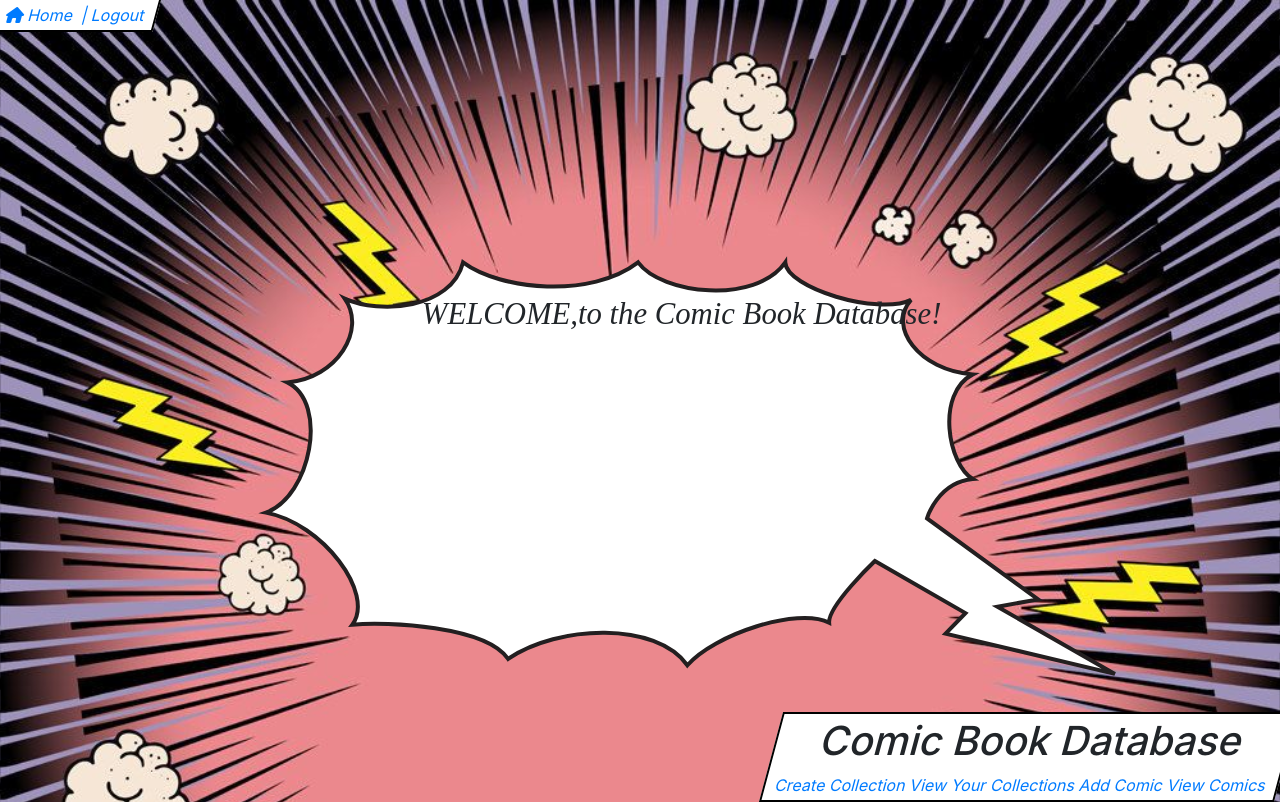
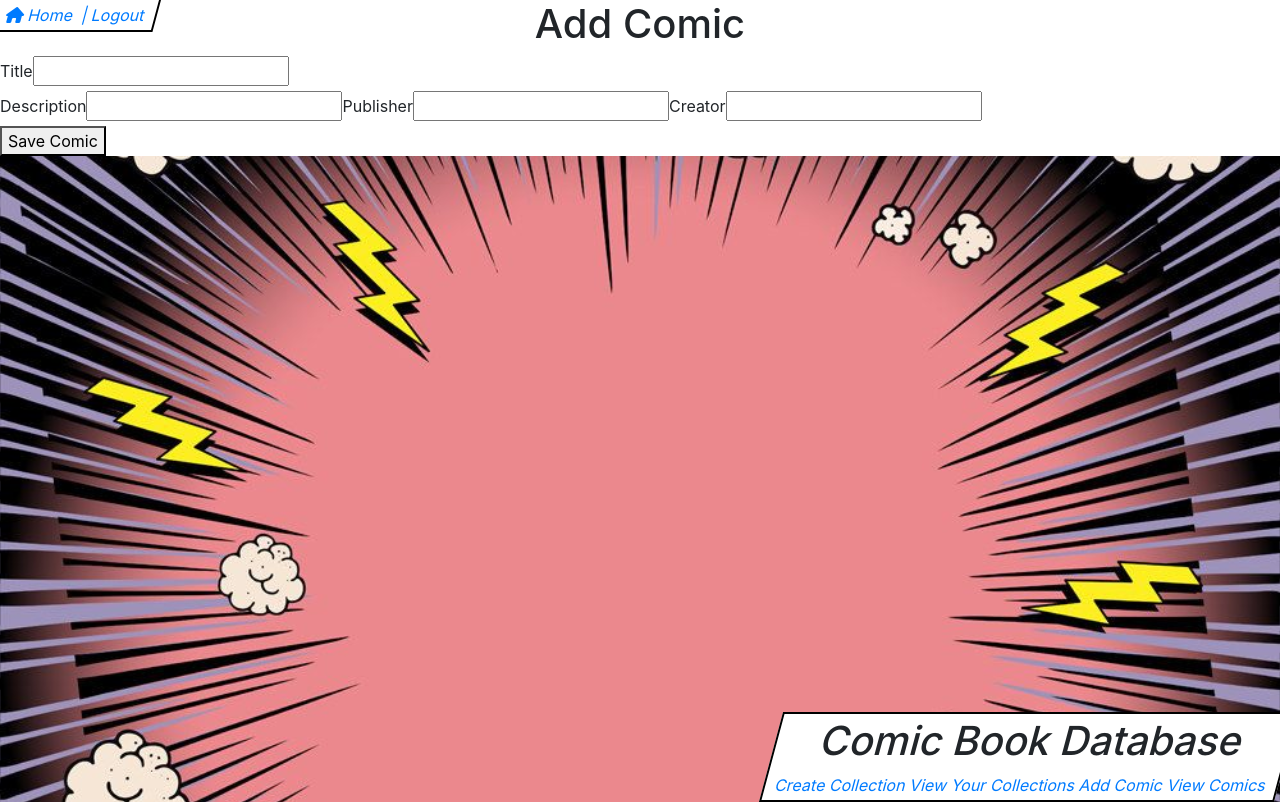
Before and after one commit to breydongates/FinalCapstone, a Vue app in the folder vue/: page /add-comic/1 in a window 1280 px wide. Before the commit this address led to /. Built offline with nearby package versions, Linux system fonts and the light colour scheme; sample sign-in values are in the browser's storage.

Commit message:
Partial completion of AddComic

```diff
--- a/vue/src/components/CollectionCard.vue
+++ b/vue/src/components/CollectionCard.vue
@@ -1,8 +1,6 @@
 <template>
   <div class="collectioncard" v-bind:class="{collection: collections.name}">
       <button class="add-comic" v-on:click="addComic"></button>
-
-
   </div>
 </template>
 
--- a/vue/src/components/CreateComic.vue
+++ b/vue/src/components/CreateComic.vue
@@ -44,7 +44,7 @@ export default {
         description: "",
         publisher: "",
         creator: "",
-        collectionId: "",
+        collectionId: this.collectionId,
       },
     };
   },
@@ -68,8 +68,8 @@ export default {
     },
   },
   props: {
-
-  }
+    collectionId: Number,
+  },
 };
 </script>
 
--- a/vue/src/components/ViewCollection.vue
+++ b/vue/src/components/ViewCollection.vue
@@ -1,15 +1,11 @@
 <template>
   <div class="collection">
       <h2>
-
         <ul>
             <li v-for="Collection in Collections" :key="Collection.collectionId">
-                {{Collection.collectionName}}
+                <router-link :to="{name: 'AddComic', params: {collectionId:Collection.collectionId}}">{{Collection.collectionId}} {{Collection.collectionName}}</router-link>
             </li>
-        <collection-card />
-
         </ul>
-
       </h2>
   </div>
 </template>
@@ -45,10 +41,15 @@ viewAllCollectionsByUser() {
 
 
 },
+
+addComicToCollection(collectionId) {
+
+},
+
 created() {
 
     collectionService.viewAllCollectionsByUser().then( (response) =>{
-        this.Collections =response.data;
+        this.Collections = response.data;
     });
 },
 }
--- a/vue/src/router/index.js
+++ b/vue/src/router/index.js
@@ -78,7 +78,7 @@ const router = new Router({
       },
     },
     {
-      path: "/add-comic",
+      path: "/add-comic/:collectionId",
       name: "AddComic",
       component: AddComic,
       meta: {
--- a/vue/src/views/AddComic.vue
+++ b/vue/src/views/AddComic.vue
@@ -1,7 +1,6 @@
 <template>
   <div>
-      <h1> Add a comic </h1>
-     <create-comic />
+     <create-comic v-bind:collectionId="this.collectionId"/>
   </div>
 </template>
 
@@ -12,9 +11,16 @@ export default {
     name: "add-comic",
     components: {
        CreateComic,
+    },
+    created () {
+      this.collectionId = this.$route.params.collectionId;
+      console.debug(this.collectionId);
+    },
+    data () {
+      return {
+        collectionId: 0,
+      }
     }
-
-
 }
 </script>
 
```
